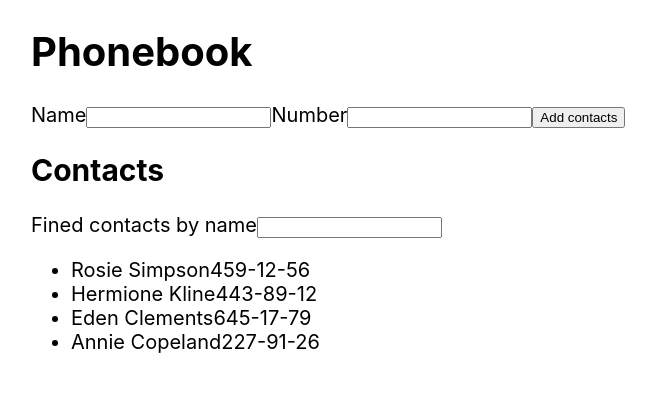
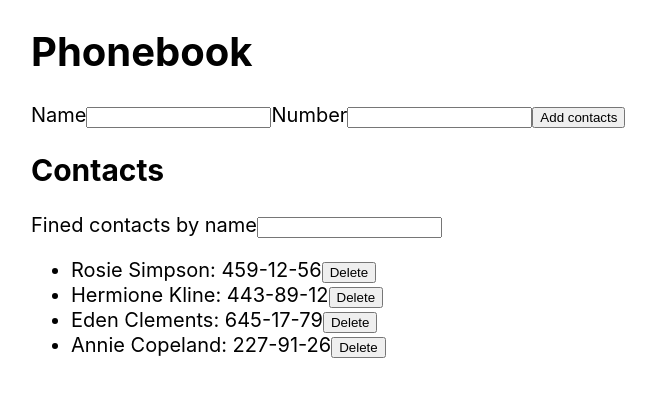
Before and after one commit to MarynaDanyliuk/goit-react-hw-02-phonebook, a React (Create React App) app: page / in a window 1280 px wide. Shown: the top 396 px of the page, without its empty margins (9-665 px from the left). Built offline with nearby package versions, Linux system fonts and the light colour scheme.

Commit message:
upd delete button

```diff
--- a/src/components/App/App.jsx
+++ b/src/components/App/App.jsx
@@ -50,6 +50,13 @@ export class App extends React.Component {
     return filterList;
   };
 
+  handleDelete = event => {
+    const id = event.currentTarget.id;
+    this.setState(prevState => ({
+      contacts: prevState.contacts.filter(contact => contact.id !== id),
+    }));
+  };
+
   render() {
     return (
       <div
@@ -65,13 +72,16 @@ export class App extends React.Component {
         <h1 className="section_title">Phonebook</h1>
         <Form
           onSubmit={this.formSubmitHandler}
-          name={this.state.name}
-          number={this.state.number}
+          // name={this.state.name}
+          // number={this.state.number}
         />
         <h2>Contacts</h2>
         <Filter filter={this.state.filter} handleFilter={this.handleChange} />
         {/* <ContactsList contacts={this.state.contacts} /> */}
-        <ContactsList contacts={this.handleNameFilter()} />
+        <ContactsList
+          contacts={this.handleNameFilter()}
+          handleDelete={this.handleDelete}
+        />
       </div>
     );
   }
--- a/src/components/ContactsList/ContactsList.jsx
+++ b/src/components/ContactsList/ContactsList.jsx
@@ -1,16 +1,18 @@
 import React from 'react';
-// import PropTypes from 'prop-types';
-// import css from './ContactsList.module.css';
+import PropTypes from 'prop-types';
+import css from './ContactsList.module.css';
 
-export const ContactsList = ({ contacts }) => {
+export const ContactsList = ({ contacts, handleDelete }) => {
   // console.log(contacts);
   return (
     <div>
-      <ul>
+      <ul className="">
         {contacts.map(contact => (
           <li key={contact.id}>
-            {contact.name}
-            {contact.number}
+            {contact.name}: {contact.number}
+            <button id={contact.id} type="button" onClick={handleDelete}>
+              Delete
+            </button>
           </li>
         ))}
       </ul>
@@ -18,6 +20,6 @@ export const ContactsList = ({ contacts }) => {
   );
 };
 
-// ContactsList.propTypes = {
-//   name: PropTypes.string,
-// };
+ContactsList.propTypes = {
+  name: PropTypes.string,
+};
```
